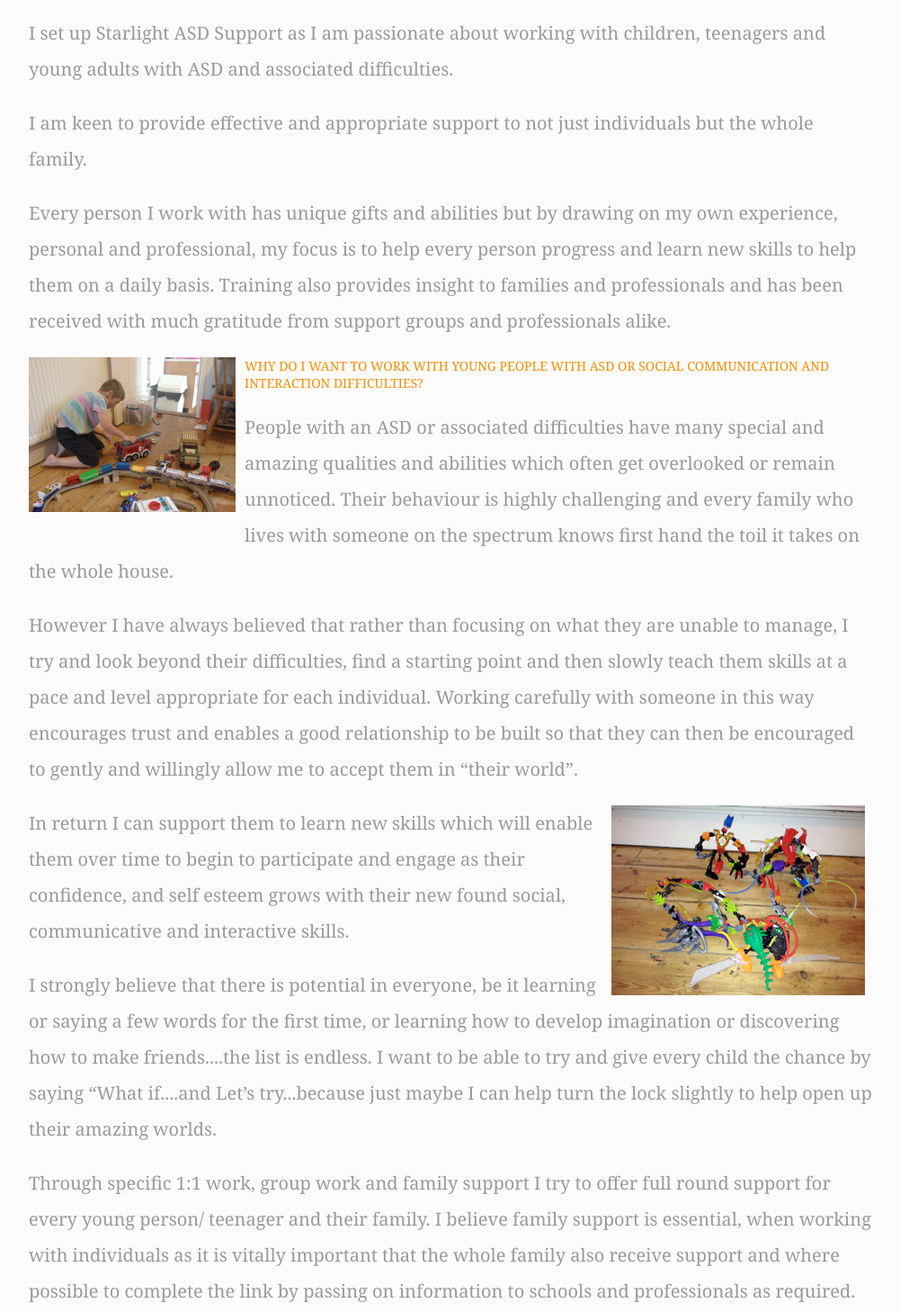
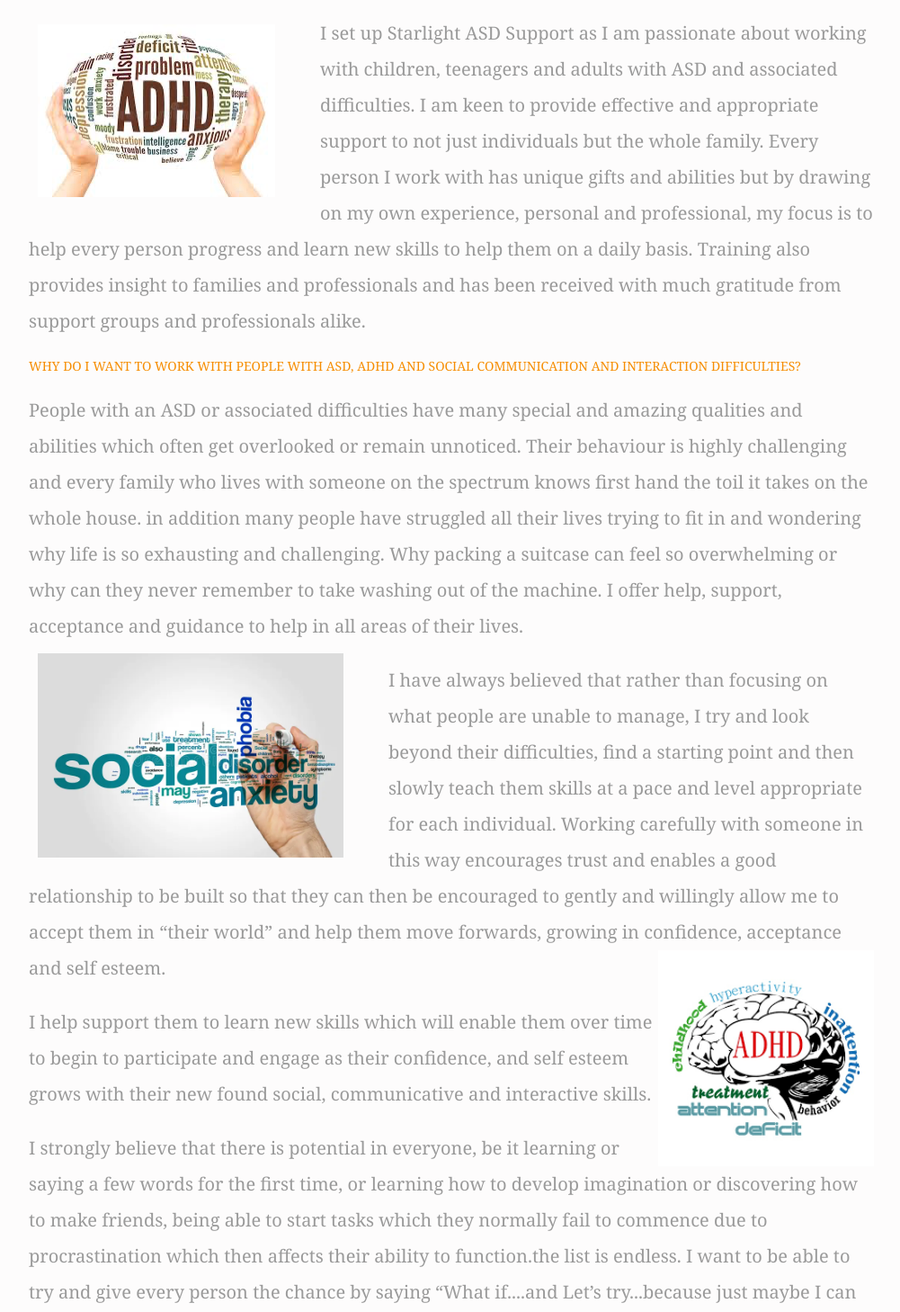
Before and after one commit to starlightash/starlight.github.io, a plain HTML site: page Home/QandA.html in a window 1280 px wide. Shown: the part 227-1685 px from the top of the page at 90% size, without its empty margins (138-1139 px from the left). Drawn offline with nearby package versions, Linux system fonts and the light colour scheme.

Commit message:
fix Q and A Page

```diff
--- a/Home/QandA.html
+++ b/Home/QandA.html
@@ -40,26 +40,29 @@
 
                 <h2>Q and A</h2>
 <h3>Why did I set up Starlight ASD Support?</h3>
-<p>I set up Starlight ASD Support as I am passionate about working with children, teenagers and young adults with ASD and associated difficulties. </p>
-<p>I am keen to provide effective and appropriate support to not just individuals but the whole family.  </p>
-<p>Every person I work with has unique gifts and abilities but by drawing on my own experience, personal and professional,
-my focus is to help every person progress and learn new skills to help them on a daily basis. Training also provides insight to families and
-professionals and has been received with much gratitude from support groups and professionals alike.</p>
+<p>
+    <img src="/Content/img/adhd.png" class="floatleft" />
+    I set up Starlight ASD Support as I am passionate about working with children, teenagers and adults with ASD and associated difficulties.
+I am keen to provide effective and appropriate support to not just individuals but the whole family.
+Every person I work with has unique gifts and abilities but by drawing on my own experience, personal and professional, my focus is to help every person progress and learn new skills to help them on a daily basis. Training also provides insight to families and professionals and has been received with much gratitude from support groups and professionals alike.</p>
 
-<img src="../Content/img/Pge2-2.png" class="floattopleft" alt="Playing Happily"/><h3>Why do I want to work with young people with ASD or social communication and interaction difficulties?</h3>
 
-<p>People with an ASD or associated difficulties have many special and amazing qualities and abilities which often get overlooked or remain unnoticed. Their behaviour is highly challenging and every family who lives with someone on the spectrum knows first hand the toil it takes on the whole house. </p>
-<p>However I have always believed that rather than focusing on what they are unable to manage, I try and look beyond their difficulties, find a starting point and then slowly teach them skills at a pace and level appropriate for each individual. Working carefully with someone in this way encourages trust and enables a good relationship to be built so that they can then be encouraged to gently and willingly allow me to accept  them in “their world”. </p>
-<img src="../Content/img/Groups-3.png" class="floattopright"/><p>In return I can  support them to learn new skills which will enable them over time to begin to participate and engage as their confidence, and self esteem grows with their new found social, communicative and interactive skills.
-<p>
-<p>
-I strongly believe that there is potential in everyone, be it learning or saying a few words for the first time, or learning how to develop imagination or discovering how to make friends....the list is endless. I want to be able to try and give every child the chance by saying “What if....and Let’s try...because just maybe I can help turn the lock slightly to help open up their amazing worlds.
-</p>
-<p>
-Through specific 1:1 work, group work and family support I try to offer full round support for every young person/ teenager and their family. I believe family support is essential, when working with individuals as it is vitally important that the whole family also receive support and where possible to complete the link by passing on information to schools and professionals as required.
-</p>
-<p>Groups are also a vital part of the work I do, within groups they can practice the skills they are learning so they can transfer there skills into everyday situations. Groups mean they can practice these skills whilst being supported.
-</p>
+<h3>WHY DO I WANT TO WORK WITH PEOPLE WITH ASD, ADHD AND SOCIAL COMMUNICATION AND INTERACTION DIFFICULTIES?</h3>
+<p>People with an ASD or associated difficulties have many special and amazing qualities and abilities which often get overlooked or remain unnoticed. Their behaviour is highly challenging and every family who lives with someone on the spectrum knows first hand the toil it takes on the whole house. in addition many people have struggled all their lives trying to fit in and wondering why life is so exhausting and challenging. Why packing a suitcase can feel so overwhelming or why can they never remember to take washing out of the machine. I offer help, support, acceptance and guidance to help in all areas of their lives.
+    <img src="/Content/img/socialanxiety.png" class="floatleft" width="340" />  </p>
+
+<p>I have always believed that rather than focusing on what people are unable to manage, I try and look beyond their difficulties, find a starting point and then slowly teach them skills at a pace and level appropriate for each individual. Working carefully with someone in this way encourages trust and enables a good relationship to be built so that they can then be encouraged to gently and willingly allow me to accept them in “their world” and help them move forwards, growing in confidence, acceptance and self esteem.
+
+    <img src="/Content/img/adhd-brain.png" style="float:right" width="240px" />
+    </p>
+
+<p> I help support them to learn new skills which will enable them over time to begin to participate and engage as their confidence, and self esteem grows with their new found social, communicative and interactive skills.</p>
+
+<p>I strongly believe that there is potential in everyone, be it learning or saying a few words for the first time, or learning how to develop imagination or discovering how to make friends, being able to start tasks which they normally fail to commence due to procrastination which then affects their ability to function.the list is endless. I want to be able to try and give every person the chance by saying “What if....and Let’s try...because just maybe I can help turn them slowly find ways and navigate what can be a very confusing and challenging world that we all live within. Despite all the efforts for inclusion unfortunately so many people are still so ignorant of the daily challenges which face people on the spectrum.  <img src="/Content/img/starlight.png" style="float:right" width="240" />They don’t recognise how having to interact, smile and nod, shake hands and numerous other basic interaction tasks leave people exhausted and overwhelmed by the end of the day. I want to help people find ways to cope and manage and above all believe in themselves and recognise their own incredible potential.
+
+
+
+    </p>
 
             </div>
         </div>
```
Also changed, not shown: Home/OlderAndAdhd.html (+3 -2 lines), Content/img/adhd-brain.png (added), Content/img/adhd.png (added), Content/img/socialanxiety.png (added).
